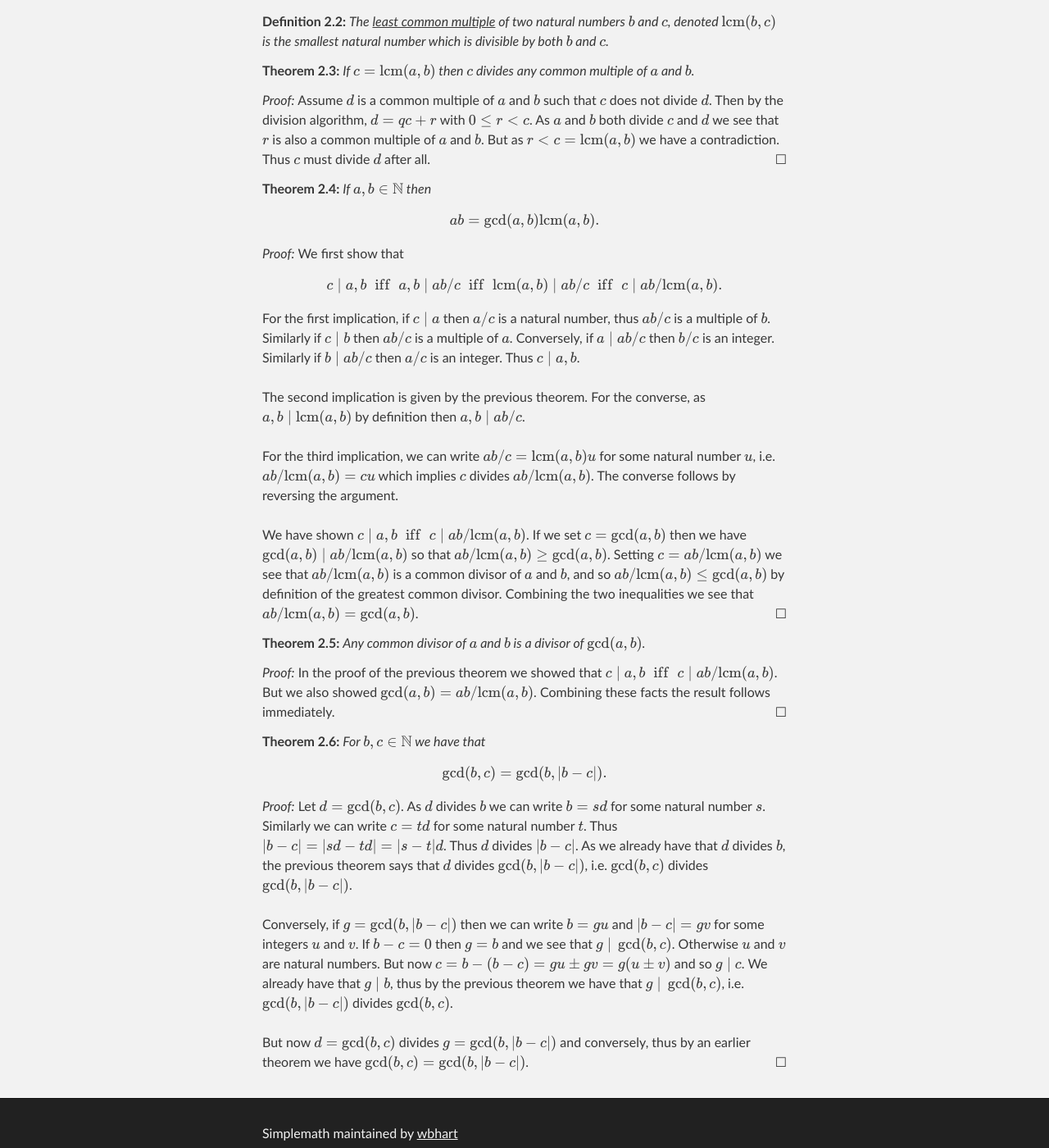
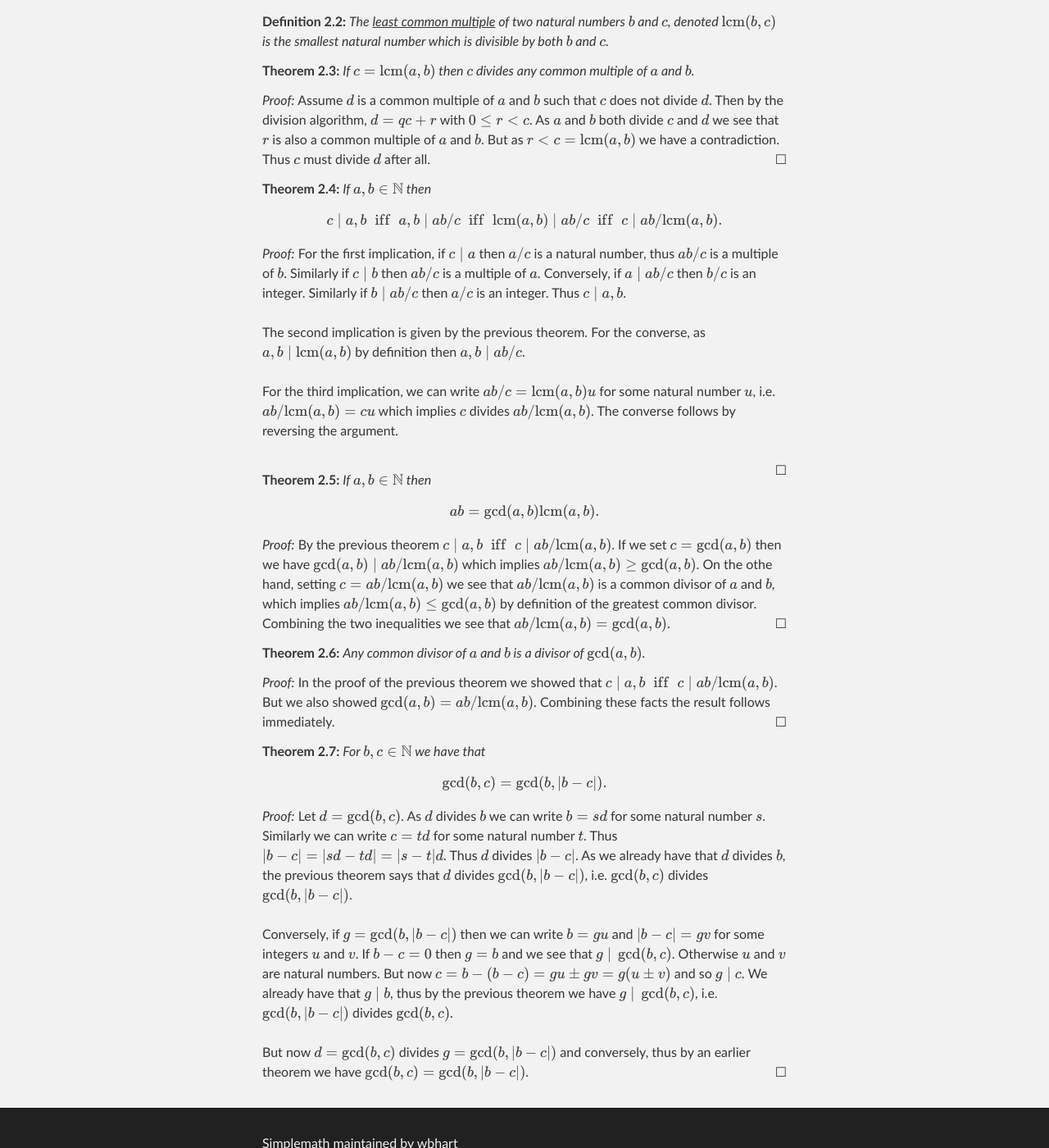
Before and after one commit to wbhart/SimpleMath, a Jekyll site: the page built from test.html, in a window 1280 px wide and 1400 px high, scrolled down 1208 px. Shown: the whole window at 82% size. Built offline with Jekyll 4.4.1, drawn with Linux system fonts in a browser that asks for light colours; formulas are drawn with MathJax 3.

Commit message:
Update test.html

```diff
--- a/test.html
+++ b/test.html
@@ -76,16 +76,13 @@ must divide \(d\) after all.
 </proof>
 
 <theorem> If \(a, b \in \mathbb{N}\) then
-\[ab = \gcd(a, b)\mbox{lcm}(a, b).\]
+\[c \;|\; a, b \;\;\mbox{iff}\;\; a, b \;|\; ab/c \;\;\mbox{iff}\;\; \mbox{lcm}(a, b) \;|\; ab/c
+\;\;\mbox{iff}\;\; c \;|\; ab/\mbox{lcm}(a, b).\]
 </theorem>
 
-<proof> We first show that
-\[c \;|\; a, b \;\;\mbox{iff}\;\; a, b \;|\; ab/c \;\;\mbox{iff}\;\; \mbox{lcm}(a, b) \;|\; ab/c
-\;\;\mbox{iff}\;\; c \;|\; ab/\mbox{lcm}(a, b).\]
-
-For the first implication, if \(c \;|\; a\) then \(a/c\) is a natural number, thus \(ab/c\) is a multiple of \(b\).
-Similarly if \(c \;|\; b\) then \(ab/c\) is a multiple of \(a\). Conversely, if \(a \;|\; ab/c\) then \(b/c\) is an
-integer. Similarly if \(b \;|\; ab/c\) then \(a/c\) is an integer. Thus \(c \;|\; a, b\). </br></br>
+<proof> For the first implication, if \(c \;|\; a\) then \(a/c\) is a natural number, thus \(ab/c\) is a multiple of
+\(b\). Similarly if \(c \;|\; b\) then \(ab/c\) is a multiple of \(a\). Conversely, if \(a \;|\; ab/c\) then \(b/c\)
+is an integer. Similarly if \(b \;|\; ab/c\) then \(a/c\) is an integer. Thus \(c \;|\; a, b\). </br></br>
 
 The second implication is given by the previous theorem. For the converse, as \(a, b \;|\; \mbox{lcm}(a, b)\) by definition
 then \(a, b \;|\; ab/c\). </br></br>
@@ -93,12 +90,21 @@ then \(a, b \;|\; ab/c\). </br></br>
 For the third implication, we can write \(ab/c = \mbox{lcm}(a, b)u\) for some natural number \(u\), i.e.
 \(ab/\mbox{lcm}(a, b) = cu\) which implies \(c\) divides \(ab/\mbox{lcm}(a, b)\). The converse follows by reversing
 the argument. </br></br>
+</proof>
 
-We have shown \(c \;|\; a, b \;\;\mbox{iff}\;\; c \;|\; ab/\mbox{lcm}(a, b)\). If we set \(c = \gcd(a, b)\) then we
-have \(\gcd(a, b) \;|\; ab/\mbox{lcm}(a, b)\) so that \(ab/\mbox{lcm}(a, b) \geq \gcd(a, b)\). Setting
-\(c = ab/\mbox{lcm}(a, b)\) we see that \(ab/\mbox{lcm}(a, b)\) is a common divisor of \(a\) and \(b\), and so
-\(ab/\mbox{lcm}(a, b) \leq \gcd(a, b)\) by definition of the greatest common divisor. Combining the two inequalities
-we see that \(ab/\mbox{lcm}(a, b) = \gcd(a, b)\).
+<theorem> If \(a, b \in \mathbb{N}\) then
+\[ab = \gcd(a, b)\mbox{lcm}(a, b).\]
+</theorem>
+
+<proof> By the previous theorem \(c \;|\; a, b \;\;\mbox{iff}\;\; c \;|\; ab/\mbox{lcm}(a, b)\).
+
+If we set \(c = \gcd(a, b)\) then we have \(\gcd(a, b) \;|\; ab/\mbox{lcm}(a, b)\) which implies
+\(ab/\mbox{lcm}(a, b) \geq \gcd(a, b)\).
+
+On the othe hand, setting \(c = ab/\mbox{lcm}(a, b)\) we see that \(ab/\mbox{lcm}(a, b)\) is a common divisor of
+\(a\) and \(b\), which implies \(ab/\mbox{lcm}(a, b) \leq \gcd(a, b)\) by definition of the greatest common divisor.
+
+Combining the two inequalities we see that \(ab/\mbox{lcm}(a, b) = \gcd(a, b)\).
 </proof>
 
 <theorem> Any common divisor of \(a\) and \(b\) is a divisor of \(\gcd(a, b)\).
@@ -120,8 +126,7 @@ i.e. \(\gcd(b, c)\) divides \(\gcd(b, |b - c|)\). </br></br>
 Conversely, if \(g = \gcd(b, |b - c|)\) then we can write \(b = gu\) and \(|b - c| = gv\) for some integers \(u\) and
 \(v\). If \(b - c = 0\) then \(g = b\) and we see that \(g \;|\; \gcd(b, c)\). Otherwise \(u\) and \(v\) are natural
 numbers. But now \(c = b - (b - c) = gu \pm gv = g(u \pm v)\) and so \(g \;|\; c\). We already have that \(g \;|\; b\),
-thus by the previous theorem we have that \(g \;|\; \gcd(b, c)\), i.e. \(\gcd(b, |b - c|)\) divides \(\gcd(b, c)\).
-</br></br>
+thus by the previous theorem we have \(g \;|\; \gcd(b, c)\), i.e. \(\gcd(b, |b - c|)\) divides \(\gcd(b, c)\). </br></br>
 
 But now \(d = \gcd(b, c)\) divides \(g = \gcd(b, |b - c|)\) and conversely, thus by an earlier theorem we have
 \(\gcd(b, c) = \gcd(b, |b - c|)\).
```
